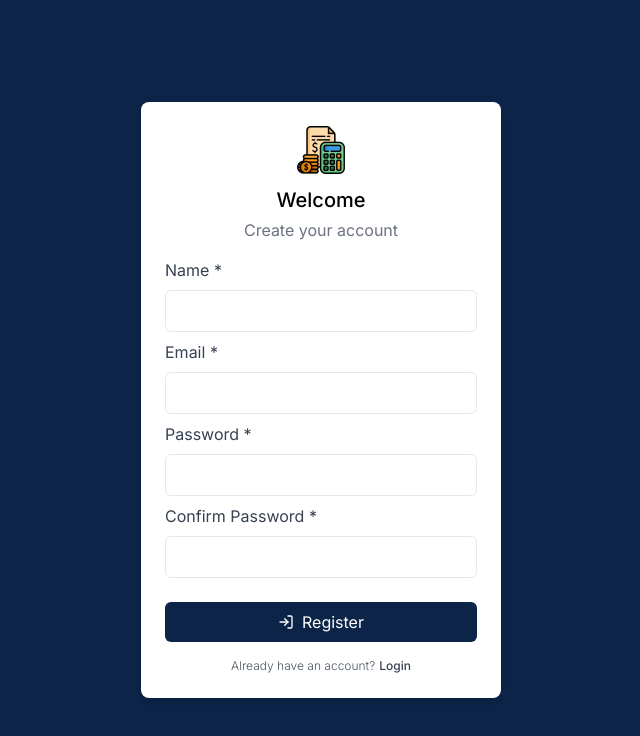
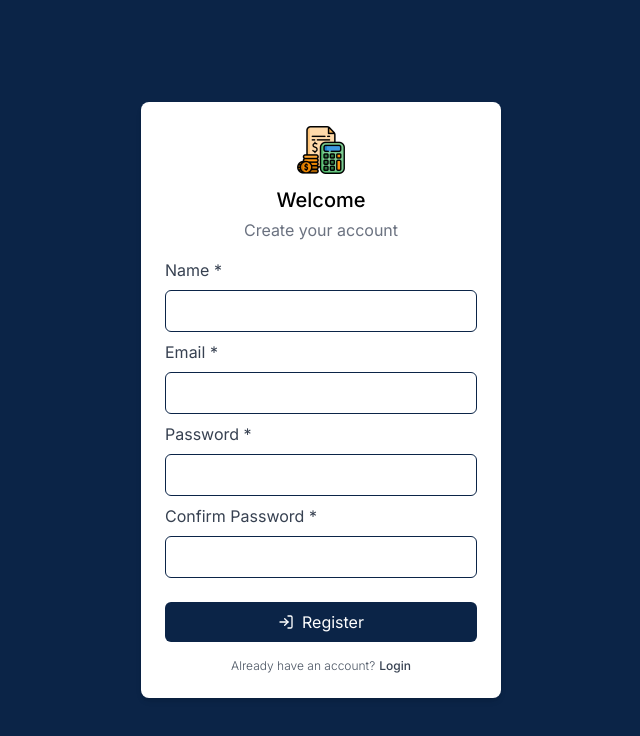
Before and after one commit to tareqnmd/organizer-frontend, a Next.js app: page /register in a window 1280 px wide. Shown: the top 736 px of the page, without its empty margins (319-959 px from the left). Built offline with nearby package versions, Linux system fonts and the light colour scheme.

Commit message:
update test

```diff
--- a/components/shared/input/Input.module.scss
+++ b/components/shared/input/Input.module.scss
@@ -1,12 +1,12 @@
 .input-area {
 	label {
-		@apply text-gray-700 dark:text-gray-200;
+		@apply text-gray-700;
 	}
 	input,
 	select {
-		@apply block w-full px-4 py-2 mt-2 text-gray-700 bg-white border border-gray-200 rounded-md;
+		@apply block w-full px-4 py-2 mt-2 text-gray-700 bg-white border border-[#0B2447] rounded-md;
 	}
 	textarea {
-		@apply block w-full px-4 py-2 mt-2 text-gray-700 bg-white border border-gray-200 rounded-md;
+		@apply block w-full px-4 py-2 mt-2 text-gray-700 bg-white border border-[#0B2447] rounded-md;
 	}
 }
```
